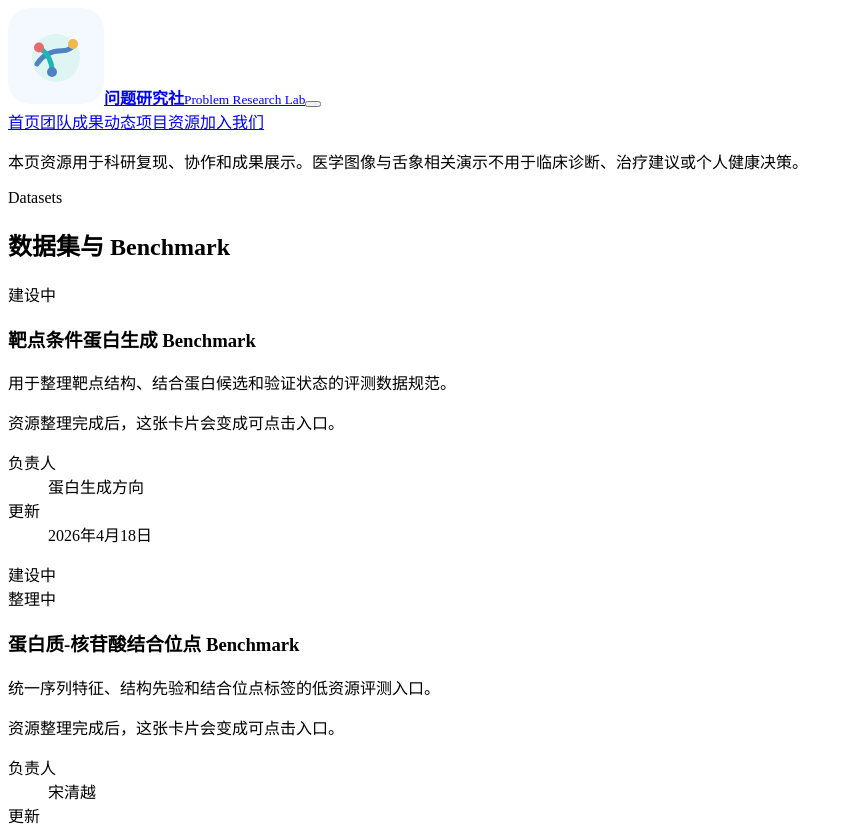
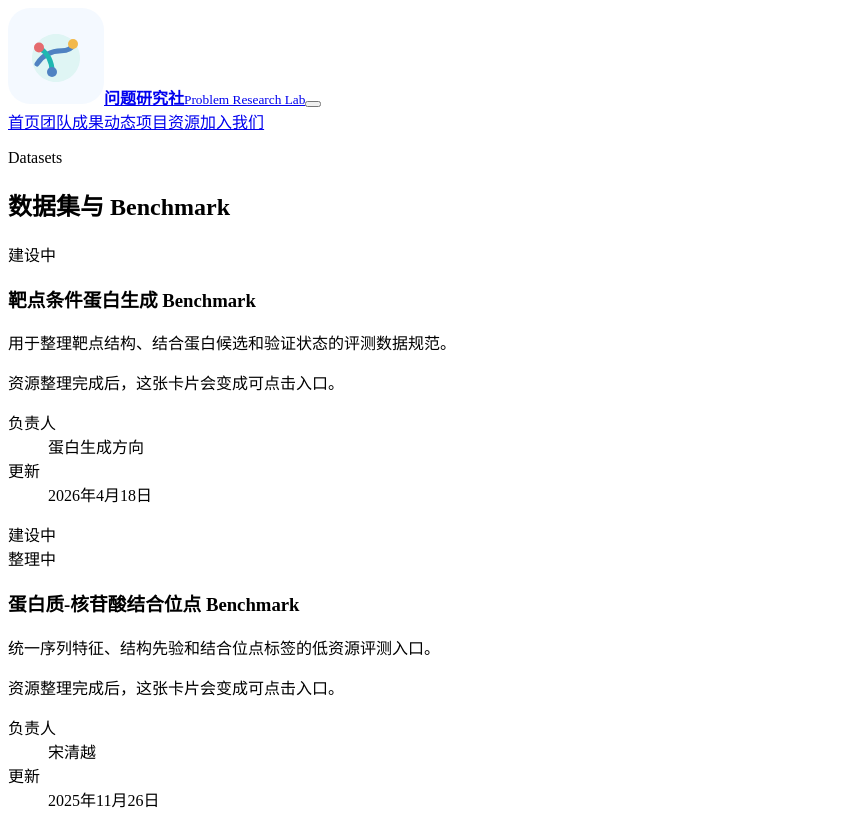
Before and after one commit to zhihao887/lab-web, a Vue app: page /resources in a window 1280 px wide. Shown: the top 826 px of the page, without its empty margins (0-853 px from the left). Built offline with nearby package versions, Linux system fonts and the light colour scheme; the HTML template or start-up script is replaced by a standard one.

Commit message:
优化完资源界面

```diff
--- a/src/views/ResourcesView.vue
+++ b/src/views/ResourcesView.vue
@@ -1,10 +1,4 @@
 <template>
-  <section class="section resource-notice">
-    <p>
-      本页资源用于科研复现、协作和成果展示。医学图像与舌象相关演示不用于临床诊断、治疗建议或个人健康决策。
-    </p>
-  </section>
-
   <section v-for="group in groupedResources" :key="group.id" class="section resource-section">
     <div class="section-heading compact">
       <div>
@@ -51,7 +45,6 @@
 
 <script setup>
 import { computed } from 'vue'
-import PageHero from '../components/PageHero.vue'
 import { resources } from '../data/siteData'
 
 const categories = [
```
